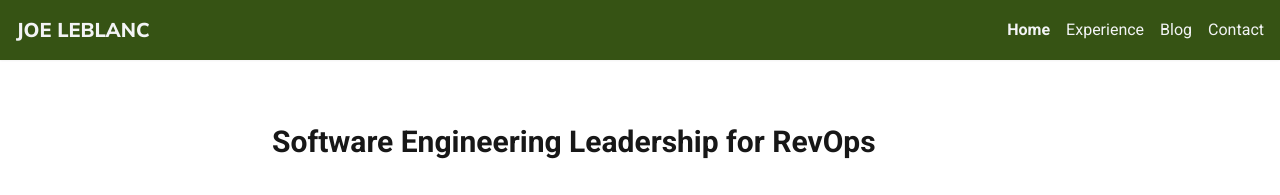
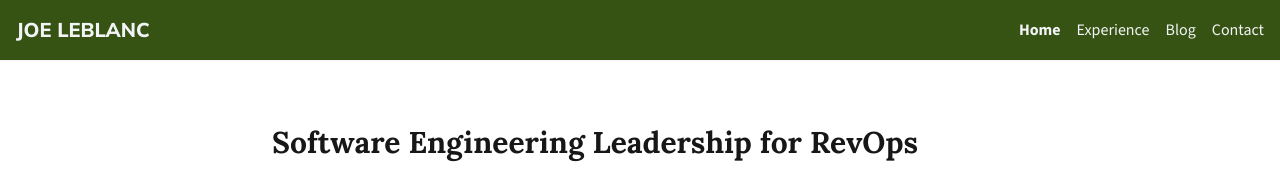
Before and after one commit to jlleblanc/jlleblanc.github.io, a Next.js app: page /jlleblanc.github.io/ in a window 1280 px wide. Shown: the top 195 px of the page. Built offline with nearby package versions, Linux system fonts and the light colour scheme; grey boxes are pictures that could not be loaded.

Commit message:
Font refresh

```diff
--- a/src/components/Layout.js
+++ b/src/components/Layout.js
@@ -56,7 +56,7 @@ export default function Layout({ children, title, description, canonicalUrl, jso
           <ul className="hidden md:flex space-x-4">
             {navItems.map((item) => (
               <li key={item.href}>
-                <Link href={item.href} className={`text-gray-100 hover:text-blue-400 ${router.pathname === item.href ? 'font-bold' : ''}`}>
+                <Link href={item.href} className={`text-gray-100 hover:text-blue-300 ${router.pathname === item.href ? 'font-bold' : ''}`}>
                   {item.label}
                 </Link>
               </li>
@@ -70,7 +70,7 @@ export default function Layout({ children, title, description, canonicalUrl, jso
             <ul className="flex flex-col items-center">
               {navItems.map((item) => (
                 <li key={item.href} className="py-2">
-                  <Link href={item.href} className={`text-gray-100 hover:text-blue-400 ${router.pathname === item.href ? 'font-bold' : ''}`} onClick={toggleMenu}>
+                  <Link href={item.href} className={`text-gray-100 hover:text-blue-300 ${router.pathname === item.href ? 'font-bold' : ''}`} onClick={toggleMenu}>
                     {item.label}
                   </Link>
                 </li>
--- a/src/pages/_document.js
+++ b/src/pages/_document.js
@@ -7,7 +7,7 @@ class MyDocument extends Document {
         <Head>
           {/* Add any site-wide meta tags here */}
           <link rel="preconnect" href="https://fonts.gstatic.com" />
-          <link href="https://fonts.googleapis.com/css2?family=Roboto:wght@400;700;900&family=Mulish:wght@800&display=swap" rel="stylesheet" />
+          <link href="https://fonts.googleapis.com/css2?family=Source+Sans+3:ital,wght@0,200..900;1,200..900&family=Mulish:wght@800&family=Lora:ital,wght@0,400..700;1,400..700&display=swap" rel="stylesheet" />
         </Head>
         <body>
           <Main />
--- a/src/styles/globals.css
+++ b/src/styles/globals.css
@@ -15,17 +15,18 @@
 }
 
 body {
-  font-family: 'Roboto', sans-serif;
+  font-family: 'Source Sans 3', sans-serif;
   color: var(--foreground);
   min-height: 100vh;
 }
 
 h1 {
   font-family: 'Mulish', sans-serif;
+  text-transform: uppercase;
 }
 
-h1 {
-  text-transform: uppercase;
+h2 {
+  font-family: 'Lora', serif;
 }
 
 @layer utilities {
```
